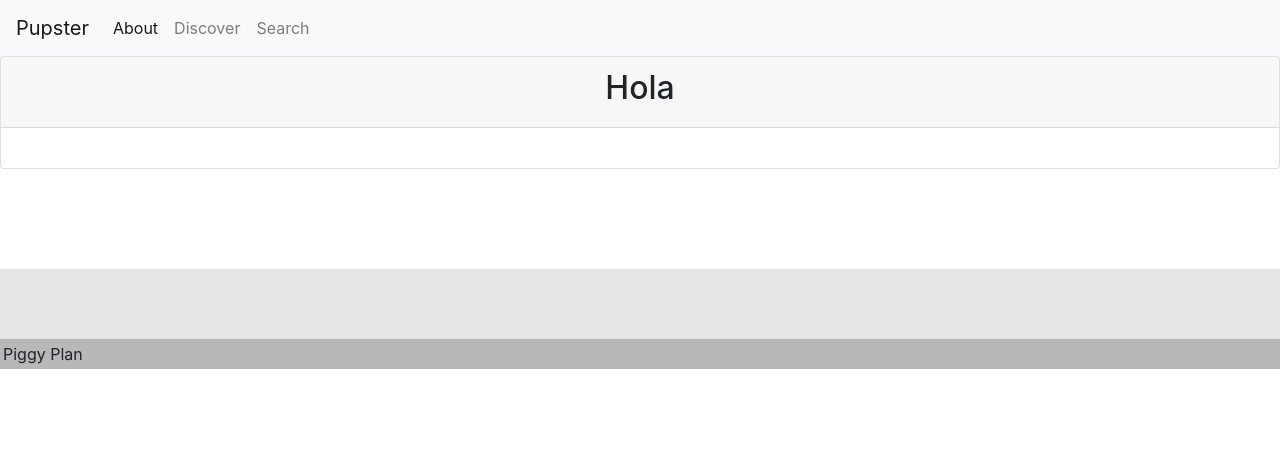
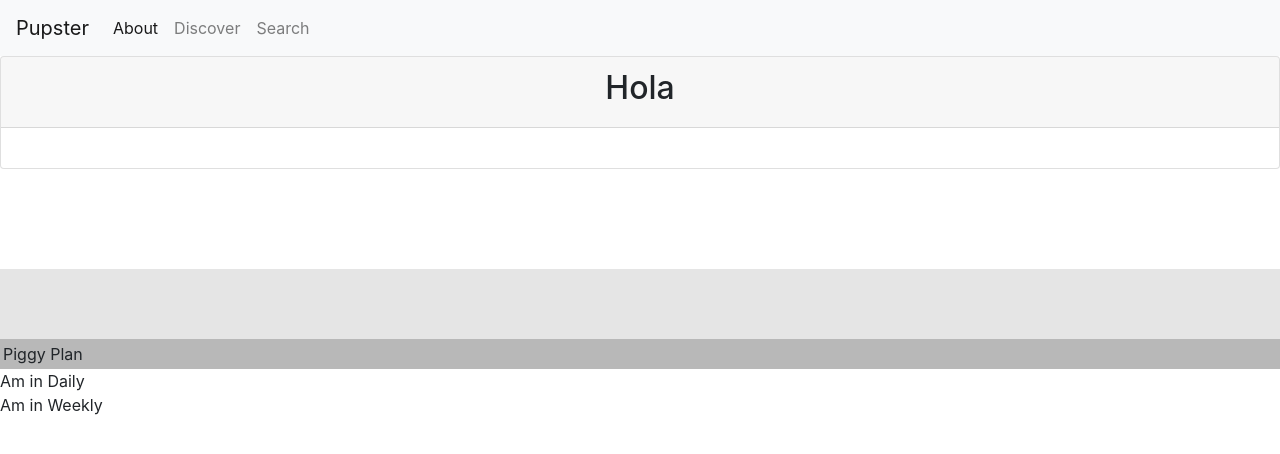
Before and after one commit to jav90/piggy-bank, a React (Create React App) app in the folder piggy-bank/: page / in a window 1280 px wide. Shown: the top 454 px of the page. Built offline with nearby package versions, Linux system fonts and the light colour scheme.

Commit message:
trying out react

```diff
--- a/piggy-bank/src/App.js
+++ b/piggy-bank/src/App.js
@@ -7,6 +7,7 @@ import Settings from "./containers/settings";
 import Navbar from "./components/Navbar";
 import Footer from "./components/Footer";
 import Wrapper from "./components/Wrapper";
+import {DailyComponent, WeeklyComponent} from "./components/diary";
 
 const App = () => (
   <Router>
@@ -20,6 +21,8 @@ const App = () => (
         <Route exact path="/settings" component={Settings} />
       </Wrapper>
       <Footer />
+      <DailyComponent/>
+      <WeeklyComponent/>
     </div>
   </Router>
 );
--- a/piggy-bank/src/components/diary/daily.js
+++ b/piggy-bank/src/components/diary/daily.js
@@ -1,7 +1,9 @@
-import React from "react";
+import React from 'react';
 
-export const TextArea = props => (
-    <div className="form-group">
-      <textarea className="form-control" rows="20" {...props} />
-    </div>
-  );
+class DailyComponent extends React.Component {
+  render() {
+    return <div>Am in Daily</div>;
+  }
+}
+
+export { DailyComponent };
--- /dev/null
+++ b/piggy-bank/src/components/diary/index.js
@@ -0,0 +1,2 @@
+export * from './daily';
+export * from './weekly';
--- a/piggy-bank/src/components/diary/weekly.js
+++ b/piggy-bank/src/components/diary/weekly.js
@@ -0,0 +1,9 @@
+import React from 'react';
+
+class WeeklyComponent extends React.Component {
+  render() {
+    return <div>Am in Weekly</div>;
+  }
+}
+
+export { WeeklyComponent };
```
